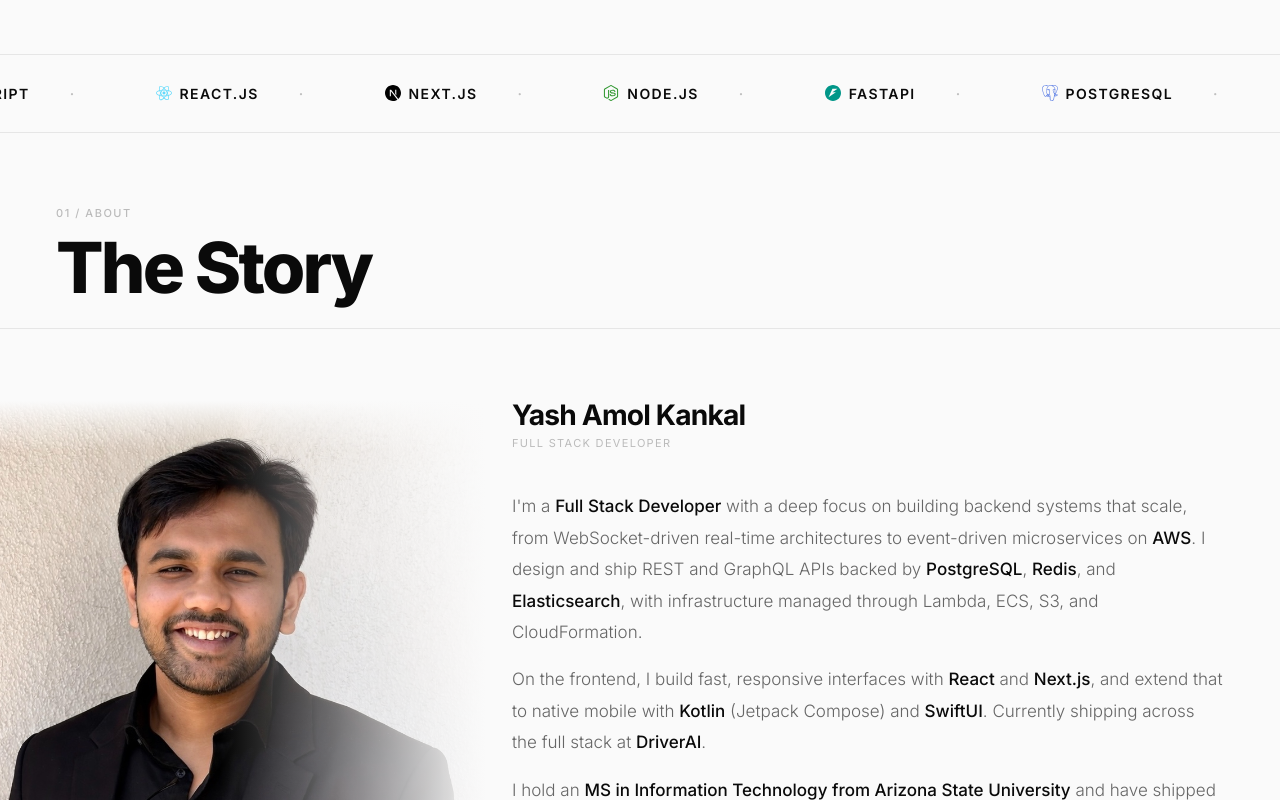
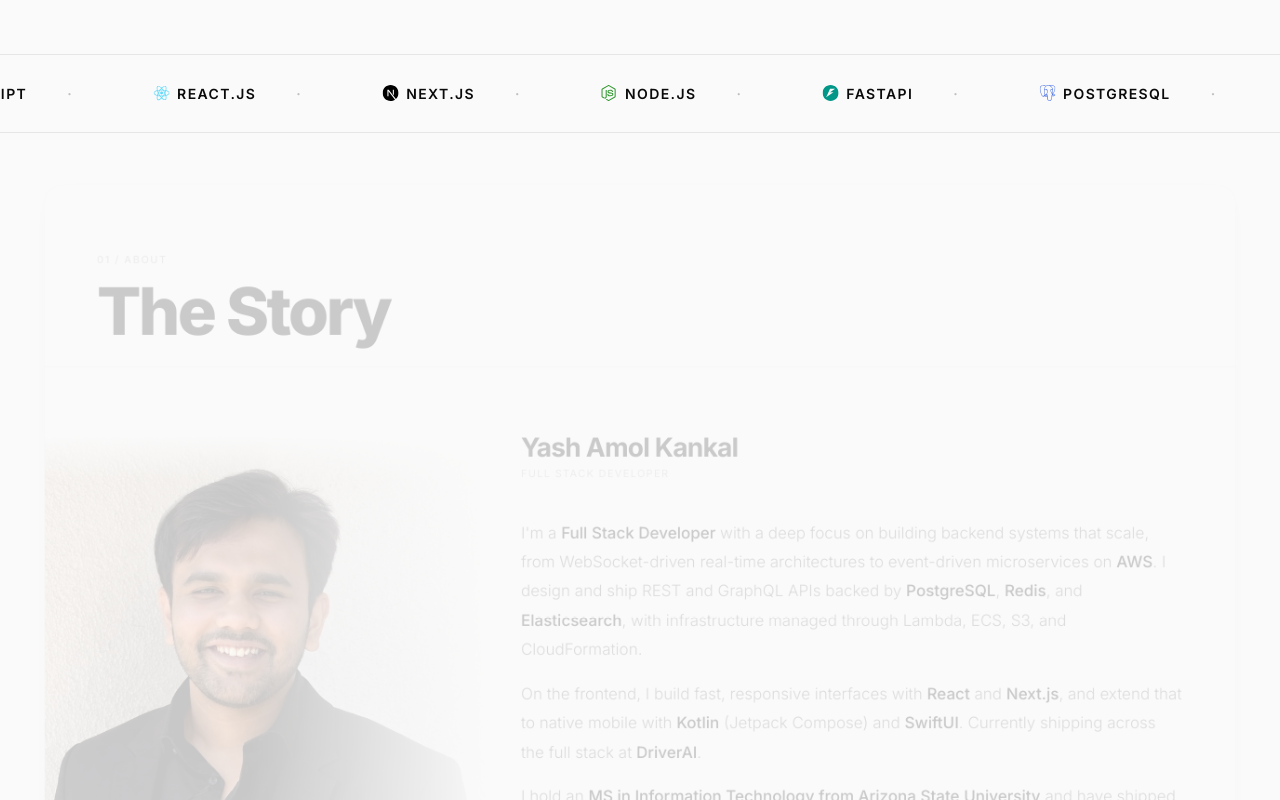
Before and after one commit to yash-kankal/portfolio-website, a Next.js app: page / in a window 1280 px wide. Shown: the part 860-1660 px from the top of the page. Built offline with nearby package versions, Linux system fonts and the light colour scheme.

Commit message:
ui hero changes some

```diff
--- a/app/page.tsx
+++ b/app/page.tsx
@@ -1,6 +1,7 @@
 import Cursor from "@/components/Cursor";
 import SmoothScrollProvider from "@/components/SmoothScrollProvider";
 import Nav from "@/components/Nav";
+import SectionStack from "@/components/SectionStack";
 import Hero from "@/components/sections/Hero";
 import Marquee from "@/components/sections/Marquee";
 import About from "@/components/sections/About";
@@ -24,10 +25,12 @@ export default function Home() {
       <main>
         <Hero />
         <Marquee />
-        <About />
-        <Skills />
-        <Experience />
-        <Projects />
+        <SectionStack>
+          <About />
+          <Skills />
+          <Experience />
+          <Projects />
+        </SectionStack>
         <Contact />
         <Footer />
       </main>
--- /dev/null
+++ b/components/SectionStack.tsx
@@ -0,0 +1,101 @@
+"use client";
+
+import { useEffect, useRef, Children, type ReactNode } from "react";
+
+const STICKY_BASE = 80; // px below navbar
+const STEP = 10;        // extra offset per card so they fan out slightly
+const RETRACT_RANGE = 220;
+
+export default function SectionStack({ children }: { children: ReactNode }) {
+  const containerRef = useRef<HTMLDivElement>(null);
+
+  useEffect(() => {
+    const container = containerRef.current;
+    if (!container) return;
+
+    const wrappers = Array.from(
+      container.querySelectorAll<HTMLElement>(":scope > .sc-wrap")
+    );
+    const inners = Array.from(
+      container.querySelectorAll<HTMLElement>(":scope > .sc-wrap > .sc-inner")
+    );
+
+    const setHeights = () => {
+      wrappers.forEach((wrapper, i) => {
+        if (i < wrappers.length - 1) {
+          const inner = inners[i];
+          const h = inner ? inner.offsetHeight : window.innerHeight;
+          wrapper.style.minHeight = `${h + STICKY_BASE + i * STEP + RETRACT_RANGE}px`;
+        }
+      });
+    };
+
+    setHeights();
+    window.addEventListener("resize", setHeights);
+
+    const onScroll = () => {
+      const vh = window.innerHeight;
+      wrappers.forEach((wrapper, i) => {
+        const inner = inners[i];
+        if (!inner) return;
+        const rect = wrapper.getBoundingClientRect();
+        const stickyTop = STICKY_BASE + i * STEP;
+
+        if (rect.top > stickyTop) {
+          // Entering from below — pop up
+          const p = Math.max(0, Math.min(1, (vh - rect.top) / (vh * 0.65)));
+          inner.style.transform = `scale(${0.93 + p * 0.07}) translateY(${(1 - p) * 56}px)`;
+          inner.style.opacity = String(0.2 + p * 0.8);
+        } else {
+          // Sticky — retract as next card covers it
+          const scrolledPast = stickyTop - rect.top;
+          const p = Math.max(0, Math.min(1, scrolledPast / RETRACT_RANGE));
+          inner.style.transform = `scale(${1 - p * 0.04}) translateY(${-p * 10}px)`;
+          inner.style.opacity = String(Math.max(0.5, 1 - p * 0.18));
+        }
+      });
+    };
+
+    const w = window as unknown as {
+      __lenis?: {
+        on: (e: string, fn: () => void) => void;
+        off: (e: string, fn: () => void) => void;
+      };
+    };
+    if (w.__lenis) w.__lenis.on("scroll", onScroll);
+    else window.addEventListener("scroll", onScroll, { passive: true });
+    onScroll();
+
+    return () => {
+      window.removeEventListener("resize", setHeights);
+      if (w.__lenis) w.__lenis.off("scroll", onScroll);
+      else window.removeEventListener("scroll", onScroll);
+    };
+  }, []);
+
+  const items = Children.toArray(children);
+
+  return (
+    <div ref={containerRef}>
+      {items.map((child, i) => (
+        <div key={i} className="sc-wrap">
+          <div
+            className="sc-inner"
+            style={{
+              position: "sticky",
+              top: `${STICKY_BASE + i * STEP}px`,
+              borderRadius: 20,
+              overflow: "hidden",
+              willChange: "transform, opacity",
+              transformOrigin: "top center",
+              background: "var(--bg)",
+              boxShadow: "0 4px 32px rgba(0,0,0,0.06), 0 1px 4px rgba(0,0,0,0.04)",
+            }}
+          >
+            {child}
+          </div>
+        </div>
+      ))}
+    </div>
+  );
+}
--- a/components/sections/Experience.tsx
+++ b/components/sections/Experience.tsx
@@ -84,6 +84,16 @@ function StackingCards() {
     const wrappers = Array.from(container.querySelectorAll<HTMLElement>(".exp-card-wrapper"));
 
     const STICKY_TOP = 96;
+    const RETRACT_RANGE = 260; // px of scroll over which retract animates
+
+    // Set wrapper heights dynamically so retract has a real scroll range
+    wrappers.forEach((wrapper, i) => {
+      if (i < wrappers.length - 1) {
+        const card = cards[i];
+        const cardH = card ? card.offsetHeight : 320;
+        wrapper.style.minHeight = `${cardH + STICKY_TOP + RETRACT_RANGE}px`;
+      }
+    });
 
     const onScroll = () => {
       const vh = window.innerHeight;
@@ -93,7 +103,6 @@ function StackingCards() {
         if (!card) return;
 
         const rect = wrapper.getBoundingClientRect();
-        const cardHeight = card.offsetHeight;
 
         if (rect.top > STICKY_TOP) {
           // Card not yet sticky — drive entrance pop animation
@@ -108,8 +117,7 @@ function StackingCards() {
 
         // Card is sticky — drive retract animation as next card scrolls over
         const scrolledPast = STICKY_TOP - rect.top;
-        const wrapperScrollable = wrapper.offsetHeight - cardHeight - STICKY_TOP;
-        const progress = Math.max(0, Math.min(1, scrolledPast / Math.max(wrapperScrollable, 1)));
+        const progress = Math.max(0, Math.min(1, scrolledPast / RETRACT_RANGE));
 
         const scale = 1 - progress * 0.06;
         const opacity = Math.max(0.35, 1 - progress * 0.22);
@@ -137,7 +145,7 @@ function StackingCards() {
         <div
           key={job.company}
           className="exp-card-wrapper"
-          style={{ minHeight: i < jobs.length - 1 ? "280px" : "auto" }}
+          style={{ minHeight: i === jobs.length - 1 ? "auto" : undefined }}
         >
           <div
             className="exp-card-inner bg-[var(--bg)] border border-[var(--border)] rounded-2xl p-6 sm:p-8 lg:p-[52px]"
```
